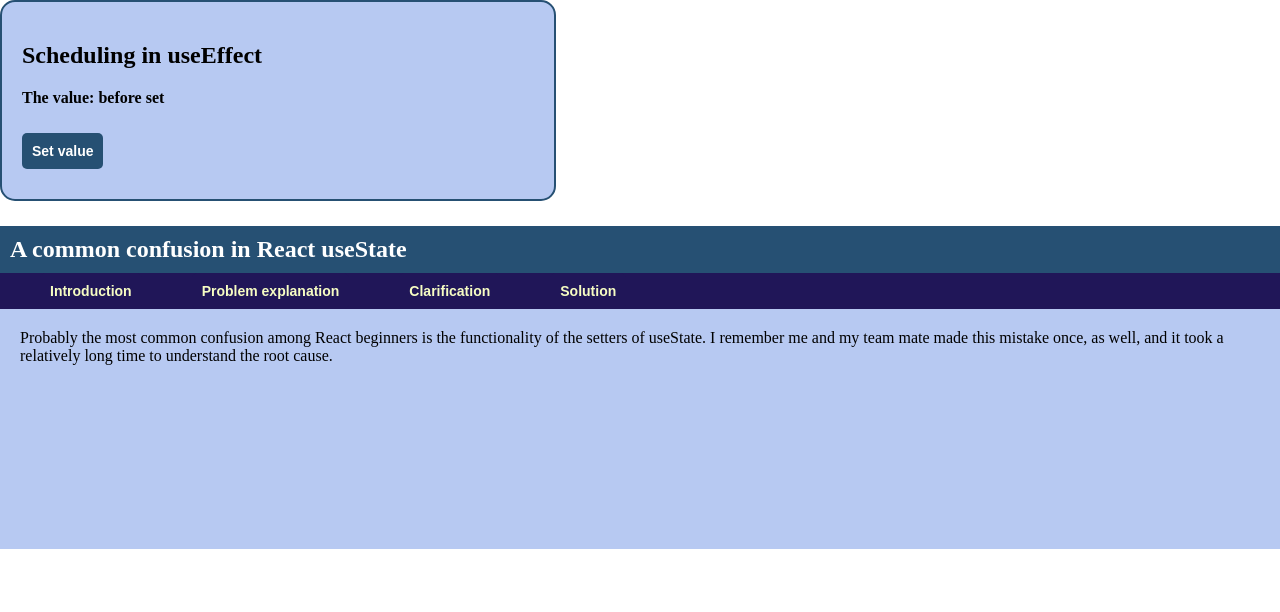
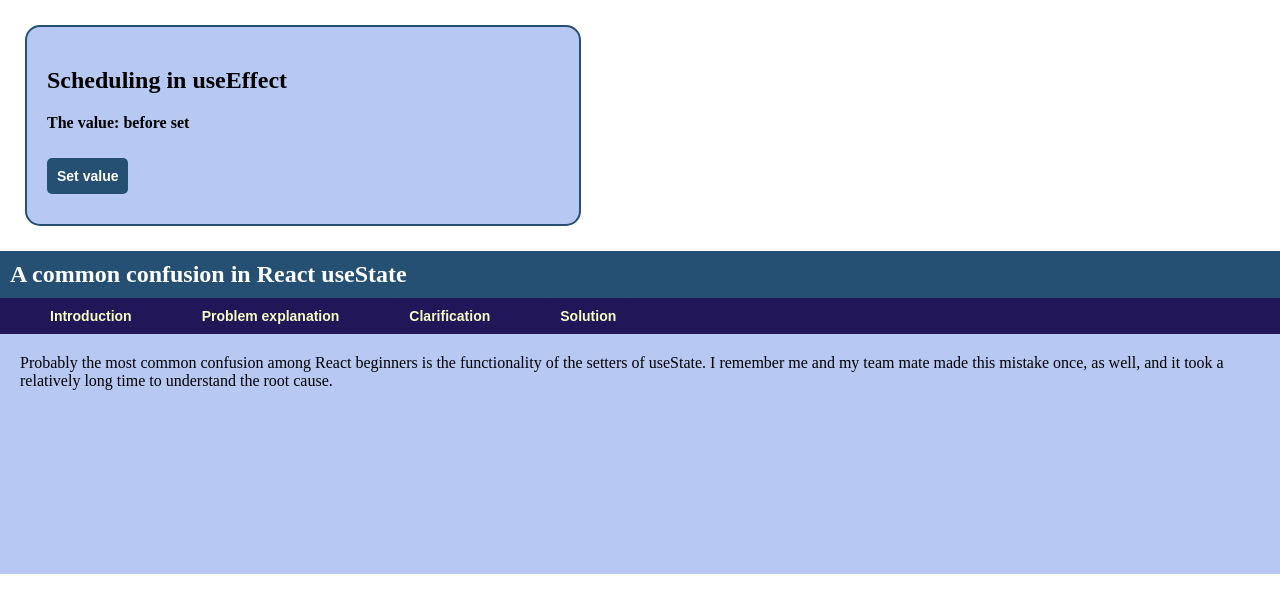
Before and after one commit to EMinasian/react-hands-on, a React (Vite) app: page / in a window 1280 px wide. Shown: the top 612 px of the page. Built offline with nearby package versions, Linux system fonts and the light colour scheme.

Commit message:
fix: styles and key added

```diff
--- a/src/Globals.css
+++ b/src/Globals.css
@@ -4,6 +4,7 @@
   padding: 20px;
   border-radius: 15px;
   border: 2px solid #265073;
+  margin: 25px;
 }
 
 .result-text {
--- a/src/components/ExplanationSection/ExplanationSection.jsx
+++ b/src/components/ExplanationSection/ExplanationSection.jsx
@@ -10,6 +10,7 @@ export default function ExplanationSection({ title, description }) {
       <menu>
         {description.map((item) => (
           <button
+            key={item?.block}
             onClick={() => {
               setCurrentBlock(item?.block);
             }}
```
